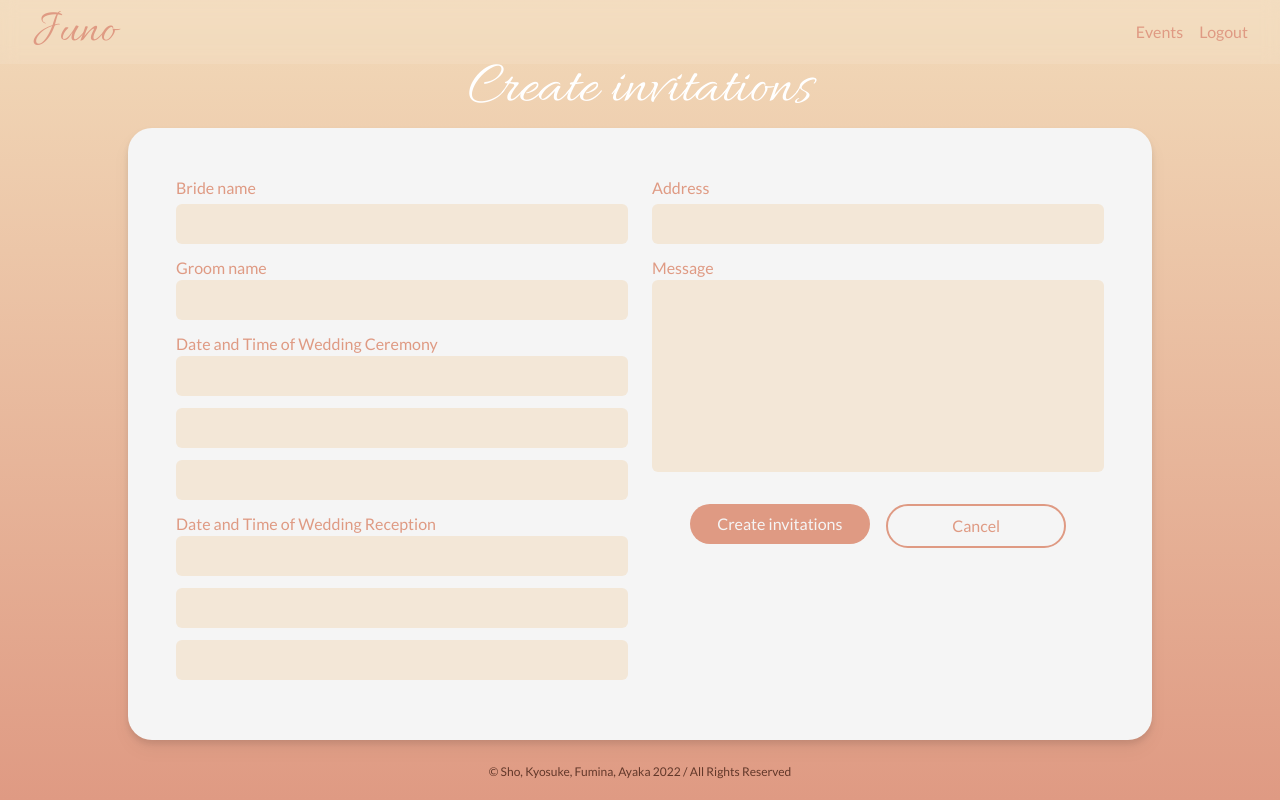
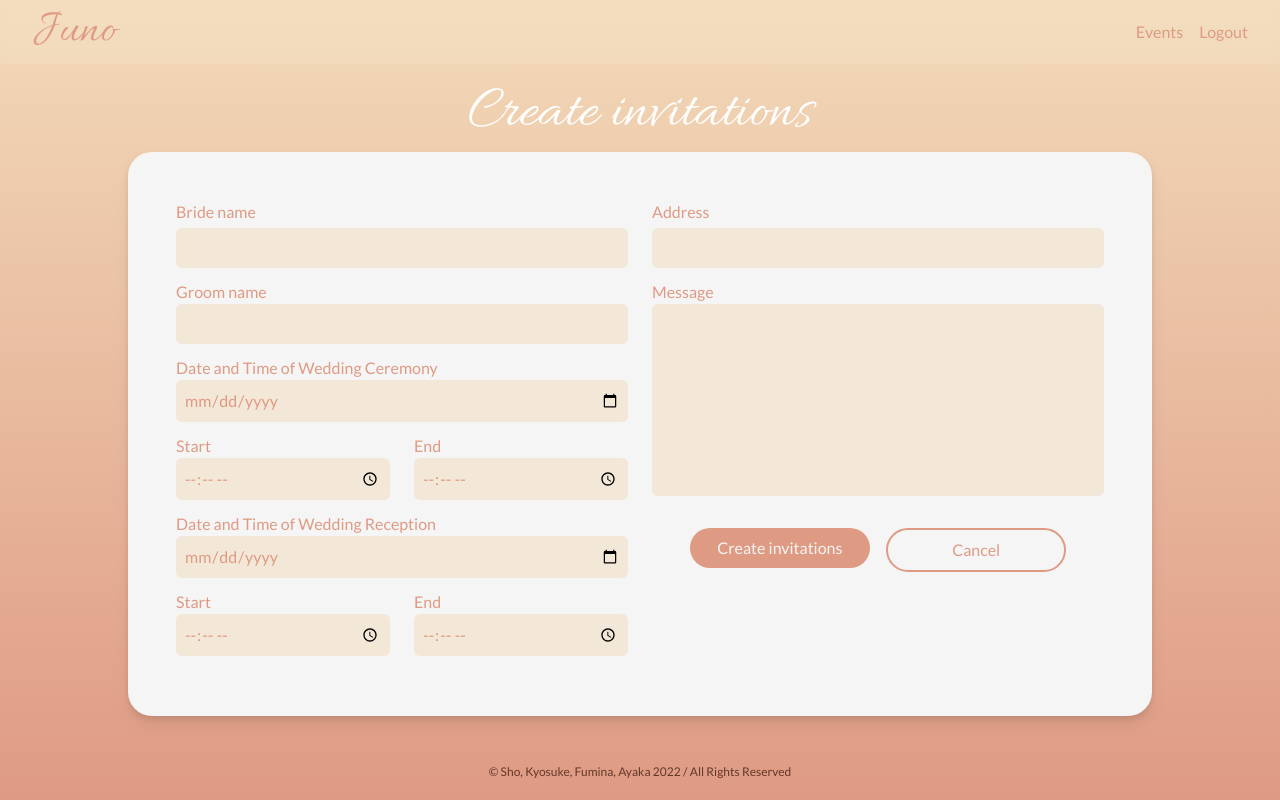
Before and after one commit to AyakaYasuda/juno, a React (Create React App) app: page /admin/create in a window 1280 px wide. Built offline with nearby package versions, Linux system fonts and the light colour scheme.

Commit message:
in prigress for event create page

```diff
--- a/src/features/event/eventThunkSlice.tsx
+++ b/src/features/event/eventThunkSlice.tsx
@@ -1,5 +1,108 @@
 // try to use createAsyncThunk
-import { createAsyncThunk, createSlice, PayloadAction } from '@reduxjs/toolkit';
+import { createAsyncThunk, createSlice } from '@reduxjs/toolkit';
 import axios from 'axios';
 
-const API_URL = 'https://z8feue8naf.execute-api.us-east-1.amazonaws.com/prod/';
+const API_URL =
+  'https://z8feue8naf.execute-api.us-east-1.amazonaws.com/prod/event';
+
+//hoge test
+const DAMMY_USERID = '67014c86-88b1-46f4-abc8-72a0e1db9656';
+
+// type definition
+interface EventForm {
+  bride: string;
+  groom: string;
+  dateWedding: string;
+  startingTimeWedding: string;
+  endingTimeWedding: string;
+  dateWeddingReception: string;
+  startingTimeReception: string;
+  endingTimeReception: string;
+  address: string;
+  message: string;
+}
+export interface EventState {
+  event: EventForm | null;
+  status: 'pending' | 'loading' | 'failed';
+}
+
+// initialize
+const initialState: EventState = {
+  event: null,
+  status: 'pending',
+};
+
+//create action
+//CREATE
+export const eventCreate = createAsyncThunk(
+  'event/create',
+  async (eventData: EventForm, { rejectWithValue }) => {
+    try {
+      const result = await axios.post(
+        `${API_URL}/event/${DAMMY_USERID}`,
+        JSON.stringify(eventData)
+      );
+      console.log(eventData);
+      return result.data;
+    } catch (error: any) {
+      return rejectWithValue(error.response.data);
+    }
+  }
+);
+
+//GET
+export const eventGet = createAsyncThunk(
+  'event/get',
+  async (eventData: EventForm, { rejectWithValue }) => {
+    try {
+      const result = await axios.get(`${API_URL}/event/${DAMMY_USERID}`);
+      return result.data;
+    } catch (error: any) {
+      return rejectWithValue(error.response.data);
+    }
+  }
+);
+
+//EDIT
+export const eventEdit = createAsyncThunk(
+  'event/edit',
+  async (eventData: EventForm, { rejectWithValue }) => {
+    try {
+      const result = await axios.put(
+        `${API_URL}/event/${DAMMY_USERID}`,
+        JSON.stringify(eventData)
+      );
+      return result.data;
+    } catch (error: any) {
+      return rejectWithValue(error.response.data);
+    }
+  }
+);
+
+//create slice
+export const eventSlice = createSlice({
+  name: 'auth',
+  initialState,
+  reducers: {
+    logout(state) {
+      state = initialState;
+    },
+  },
+  extraReducers: (builder) => {
+    builder
+      .addCase(eventCreate.fulfilled, (state, action) => {
+        state.status = 'pending';
+        state.event = action.payload;
+      })
+      .addCase(eventGet.fulfilled, (state, action) => {
+        state.status = 'pending';
+        state.event = action.payload;
+      })
+      .addCase(eventEdit.fulfilled, (state, action) => {
+        state.status = 'pending';
+        state.event = action.payload;
+      });
+  },
+});
+
+export default eventSlice.reducer;
--- a/src/views/components/atomic/templates/EventLayout.tsx
+++ b/src/views/components/atomic/templates/EventLayout.tsx
@@ -1,9 +1,7 @@
-import React, { ChangeEvent } from 'react';
+import React from 'react';
 import Button from '../atoms/Button';
 import Navbar from '../molecules/Navbar';
 import Card from '../atoms/Card';
-import { useNavigate } from 'react-router';
-import axios from 'axios';
 
 type Props = {
   title: string;
@@ -17,7 +15,8 @@ type Props = {
   endingTimeReception: string;
   address: string;
   message: string;
-  setFormState: any;
+  handleChange: any;
+  submitHandler: any;
   ctaTxt: string;
 };
 
@@ -33,33 +32,10 @@ const EventLayout: React.FC<Props> = ({
   endingTimeReception,
   address,
   message,
-  setFormState,
+  handleChange,
+  submitHandler,
   ctaTxt,
 }) => {
-  const navigate = useNavigate();
-
-  const submitHandler = async (e: any) => {
-    e.preventDefault();
-
-    await axios.post(
-      'https://z8feue8naf.execute-api.us-east-1.amazonaws.com/prod/user/login',
-      JSON.stringify({
-        bride,
-        groom,
-        dateWedding,
-        startingTimeWedding,
-        endingTimeWedding,
-        dateWeddingReception,
-        startingTimeReception,
-        endingTimeReception,
-        address,
-        message,
-      })
-    );
-
-    navigate(`/admin/event`);
-  };
-
   return (
     <>
       <Navbar />
@@ -74,90 +50,96 @@ const EventLayout: React.FC<Props> = ({
               <div className="md:basis-1/2 flex flex-col">
                 <label className="mb-1">Bride name</label>
                 <input
-                  onChange={(e) => {
-                    setFormState(e.target.value);
-                  }}
                   type="text"
+                  name="bride"
                   value={bride}
+                  onChange={handleChange}
                   className="InputDark"
                 />
                 <label>Groom name</label>
                 <input
-                  onChange={(e) => {
-                    setFormState(e.target.value);
-                  }}
                   type="text"
+                  name="groom"
                   value={groom}
+                  onChange={handleChange}
                   className="InputDark"
                 />
                 <label>Date and Time of Wedding Ceremony</label>
                 <input
-                  onChange={(e) => {
-                    setFormState(e.target.value);
-                  }}
-                  type="text"
+                  type="date"
+                  name="dateWedding"
                   value={dateWedding}
+                  onChange={handleChange}
                   className="InputDark"
                 />
+                <ul className="flex flex-row gap-6">
+                  <li className="basis-1/2">
+                    <span>Start</span>
+                    <input
+                      type="time"
+                      name="startingTimeWedding"
+                      value={startingTimeWedding}
+                      onChange={handleChange}
+                      className="InputDark w-full"
+                    />
+                  </li>
+                  <li className="basis-1/2">
+                    <span>End</span>
+                    <input
+                      type="time"
+                      name="endingTimeWedding"
+                      value={endingTimeWedding}
+                      onChange={handleChange}
+                      className="InputDark w-full"
+                    />
+                  </li>
+                </ul>
+                <label>Date and Time of Wedding Reception</label>
                 <input
-                  onChange={(e) => {
-                    setFormState(e.target.value);
-                  }}
-                  type="text"
-                  value={startingTimeWedding}
+                  type="date"
+                  name="dateWeddingReception"
+                  value={dateWeddingReception}
+                  onChange={handleChange}
                   className="InputDark"
                 />
-                <input
-                  onChange={(e) => {
-                    setFormState(e.target.value);
-                  }}
-                  type="text"
-                  value={endingTimeWedding}
-                  className="InputDark"
-                />
-                <label>Date and Time of Wedding Reception</label>
-                <input
-                  onChange={(e) => {
-                    setFormState(e.target.value);
-                  }}
-                  type="text"
-                  value={dateWeddingReception}
-                  className="InputDark"
-                />
-                <input
-                  onChange={(e) => {
-                    setFormState(e.target.value);
-                  }}
-                  type="text"
-                  value={startingTimeReception}
-                  className="InputDark"
-                />
-                <input
-                  onChange={(e) => {
-                    setFormState(e.target.value);
-                  }}
-                  type="text"
-                  value={endingTimeReception}
-                  className="InputDark"
-                />
+                <ul className="flex flex-row gap-6">
+                  <li className="basis-1/2">
+                    <span>Start</span>
+                    <input
+                      type="time"
+                      name="startingTimeReception"
+                      value={startingTimeReception}
+                      onChange={handleChange}
+                      className="InputDark w-full"
+                    />
+                  </li>
+                  <li className="basis-1/2">
+                    <span>End</span>
+                    <input
+                      type="time"
+                      name="endingTimeReception"
+                      value={endingTimeReception}
+                      onChange={handleChange}
+                      className="InputDark w-full"
+                    />
+                  </li>
+                </ul>
               </div>
               <div className="md:basis-1/2 flex flex-col">
                 <label className="mb-1">Address</label>
                 <input
-                  onChange={(e) => {
-                    setFormState(e.target.value);
-                  }}
                   type="address"
+                  name="address"
                   value={address}
+                  onChange={handleChange}
                   className="InputDark"
                 />
                 <label>Message</label>
                 <input
-                  onChange={(e) => {
-                    setFormState(e.target.value);
-                  }}
                   type="textarea"
+                  name="message"
                   value={message}
+                  onChange={handleChange}
                   className="InputDark h-48 mb-8"
                 />
                 <ul className="w-10/12 mx-auto md:flex">
--- a/src/views/pages/Admin/AdminEventCreate.tsx
+++ b/src/views/pages/Admin/AdminEventCreate.tsx
@@ -1,7 +1,15 @@
-import { useState } from 'react';
+import React, { useState } from 'react';
+import { useNavigate } from 'react-router';
+import { useAppDispatch } from 'app/hooks';
+import { eventCreate } from 'features/event/eventThunkSlice';
+
 import EventLayout from 'views/components/atomic/templates/EventLayout';
 
-const initialState = {
+function AdminEventCreate() {
+  const navigate = useNavigate();
+  const dispatch = useAppDispatch();
+
+  const [formState, setFormState] = useState({
     bride: '',
     groom: '',
     dateWedding: '',
@@ -12,10 +20,8 @@ const initialState = {
     endingTimeReception: '',
     address: '',
     message: '',
-};
-
-function AdminEventCreate() {
-  const [formState, setFormState] = useState(initialState);
+    userId: '',
+  });
 
   const {
     bride,
@@ -30,6 +36,39 @@ function AdminEventCreate() {
     message,
   } = formState;
 
+  const handleChange = (e: React.ChangeEvent<HTMLInputElement>) =>
+    setFormState((prev) => ({ ...prev, [e.target.name]: e.target.value }));
+
+  const submitHandler = async (e: React.SyntheticEvent) => {
+    e.preventDefault();
+
+    const result = await dispatch(
+      eventCreate({
+        bride,
+        groom,
+        dateWedding,
+        startingTimeWedding,
+        endingTimeWedding,
+        dateWeddingReception,
+        startingTimeReception,
+        endingTimeReception,
+        address,
+        message,
+      })
+    );
+    console.log(result);
+
+    // evenetCreate success
+    if (eventCreate.fulfilled.match(result)) {
+      alert('eventCreate successfuly!');
+      navigate('/admin/event');
+    }
+    // evenetCreate failed
+    if (eventCreate.rejected.match(result)) {
+      alert('eventCreate failed...');
+    }
+  };
+
   return (
     <EventLayout
       title="Create invitations"
@@ -43,7 +82,8 @@ function AdminEventCreate() {
       endingTimeReception={endingTimeReception}
       address={address}
       message={message}
-      setFormState={setFormState}
+      handleChange={handleChange}
+      submitHandler={submitHandler}
       ctaTxt="Create invitations"
     />
   );
--- a/src/views/pages/Admin/AdminLogin.tsx
+++ b/src/views/pages/Admin/AdminLogin.tsx
@@ -28,6 +28,8 @@ function AdminLogin() {
         password,
       })
     );
+    console.log(result);
+
     // login success
     if (login.fulfilled.match(result)) {
       alert('login successfuly!');
```
Also changed, not shown: src/app/store.tsx (+2 -6 lines), src/views/components/atomic/molecules/Navbar.tsx (+2 -13 lines). Lines whose indentation alone changed are shown as unchanged.
